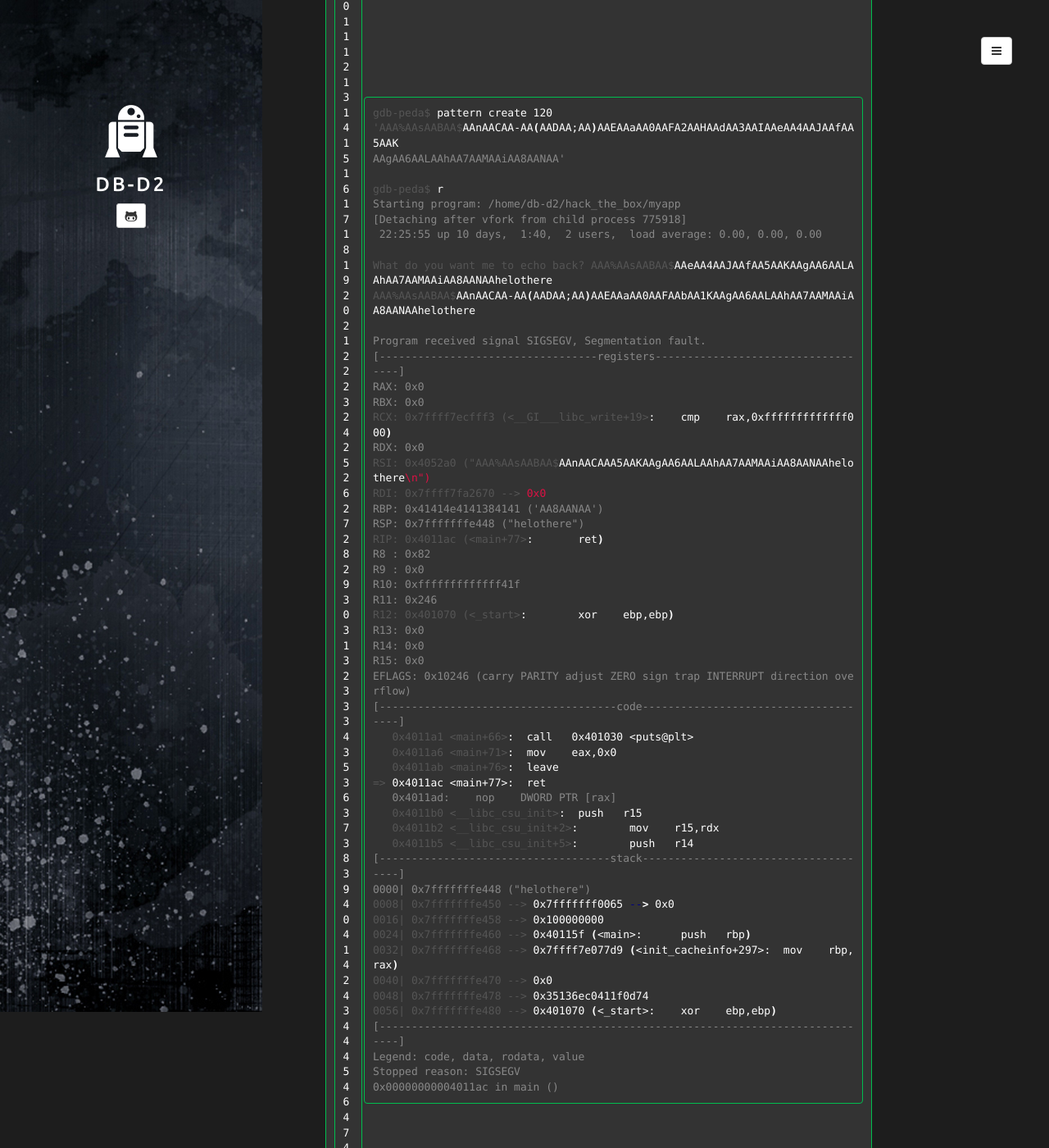
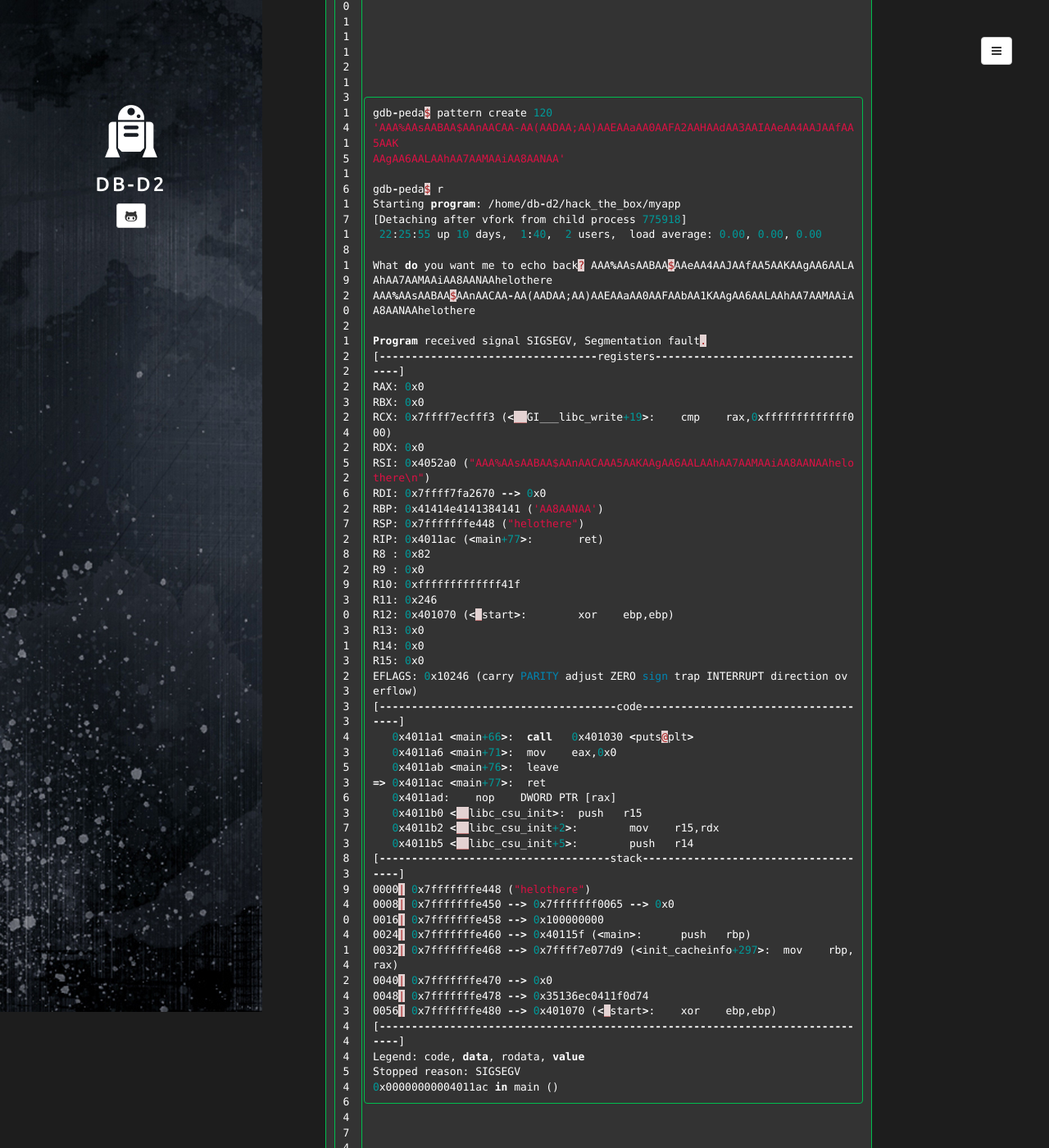
Before and after one commit to db-d2/db-d2.github.io, a Jekyll site: the page built from _posts/2019-08-30-safe.md, in a window 1280 px wide and 1400 px high, scrolled down 5646 px. Shown: the whole window at 82% size. Built offline with Jekyll 4.4.1, drawn with Linux system fonts in a browser that asks for light colours.

Commit message:
Update 2019-08-30-safe.md

```diff
--- a/_posts/2019-08-30-safe.md
+++ b/_posts/2019-08-30-safe.md
@@ -177,7 +177,7 @@ jAA9AAOA found at offset: 120
 
 Now i'll create a new pattern with a size of 120 and throw in 8 junk chars at the end
 
-{% highlight Console linenos %}
+{% highlight Fortran linenos %}
 gdb-peda$ pattern create 120
 'AAA%AAsAABAA$AAnAACAA-AA(AADAA;AA)AAEAAaAA0AAFA2AAHAAdAA3AAIAAeAA4AAJAAfAA5AAK
 AAgAA6AALAAhAA7AAMAAiAA8AANAA'
```
